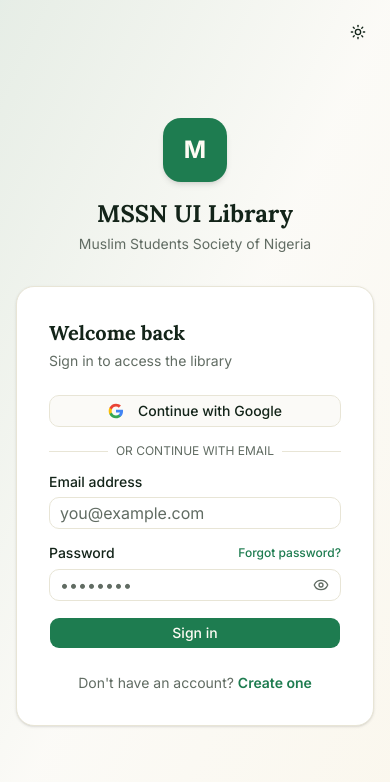
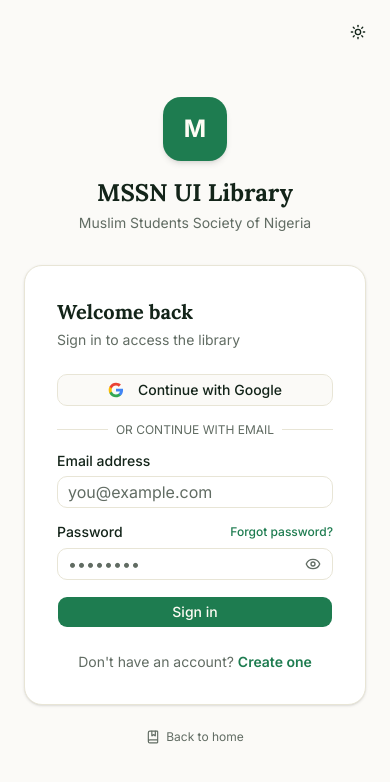
Before and after one commit to JubrilKolade/mssnui-library, a Next.js app: page /login in a window 390 px wide. Shown: the top 782 px of the page. Built offline with nearby package versions, Linux system fonts and the light colour scheme.

Commit message:
feat(ui): split-screen auth pages with unsplash imagery, hero photo, custom 404

```diff
--- a/next.config.ts
+++ b/next.config.ts
@@ -14,6 +14,10 @@
       },
       {
         protocol: "https",
+        hostname: "images.unsplash.com",
+      },
+      {
+        protocol: "https",
         hostname: "lh3.googleusercontent.com", // Google profile images
       },
     ],
--- a/src/app/(auth)/layout.tsx
+++ b/src/app/(auth)/layout.tsx
@@ -11,25 +11,11 @@
   children: React.ReactNode;
 }) {
   return (
-    <main className="min-h-screen bg-gradient-to-br from-primary/10 via-background to-accent/20 flex items-center justify-center p-4 relative">
-      <div className="absolute top-4 right-4">
+    <div className="relative min-h-screen bg-background">
+      <div className="absolute right-4 top-4 z-10">
         <ThemeToggle />
       </div>
-      <div className="w-full max-w-md">
-        {/* Logo */}
-        <div className="text-center mb-8">
-          <div className="inline-flex items-center justify-center w-16 h-16 rounded-2xl bg-primary text-primary-foreground text-2xl font-bold mb-4 shadow-md">
-            M
-          </div>
-          <h1 className="font-serif text-2xl font-bold text-foreground">
-            MSSN UI Library
-          </h1>
-          <p className="text-muted-foreground text-sm mt-1">
-            Muslim Students Society of Nigeria
-          </p>
-        </div>
-        {children}
-      </div>
-    </main>
+      {children}
+    </div>
   );
 }
--- a/src/app/(auth)/login/page.tsx
+++ b/src/app/(auth)/login/page.tsx
@@ -1,4 +1,5 @@
 import { LoginForm } from "@/src/components/auth/LoginForm";
+import { AuthSplit } from "@/src/components/auth/AuthSplit";
 import { Metadata } from "next";
 import Link from "next/link";
 import { Suspense } from "react";
@@ -9,6 +10,13 @@
 
 export default function LoginPage() {
   return (
+    <AuthSplit
+      image="https://images.unsplash.com/photo-1568667256549-094345857637?q=80&w=1600&auto=format&fit=crop"
+      imageAlt="A warm-lit library aisle lined with wooden bookshelves"
+      imageSide="left"
+      quote="Read! In the name of your Lord who created."
+      cite="Qur'an 96:1"
+    >
       <div className="bg-card rounded-2xl shadow-sm border border-border p-8">
         <div className="mb-6">
           <h2 className="font-serif text-xl font-bold text-foreground">
@@ -33,5 +41,6 @@
           </Link>
         </p>
       </div>
+    </AuthSplit>
   );
 }
--- a/src/app/(auth)/register/page.tsx
+++ b/src/app/(auth)/register/page.tsx
@@ -1,4 +1,5 @@
 import { RegisterForm } from "@/src/components/auth/RegisterForm";
+import { AuthSplit } from "@/src/components/auth/AuthSplit";
 import { Metadata } from "next";
 import Link from "next/link";
 
@@ -8,6 +9,13 @@
 
 export default function RegisterPage() {
   return (
+    <AuthSplit
+      image="https://images.unsplash.com/photo-1521587760476-6c12a4b040da?q=80&w=1600&auto=format&fit=crop"
+      imageAlt="A grand library hall with towering shelves and arched windows"
+      imageSide="right"
+      quote="Seeking knowledge is an obligation upon every Muslim."
+      cite="Prophet Muhammad ﷺ — Sunan Ibn Majah"
+    >
       <div className="bg-card rounded-2xl shadow-sm border border-border p-8">
         <div className="mb-6">
           <h2 className="font-serif text-xl font-bold text-foreground">
@@ -30,5 +38,6 @@
           </Link>
         </p>
       </div>
+    </AuthSplit>
   );
 }
--- /dev/null
+++ b/src/app/not-found.tsx
@@ -0,0 +1,61 @@
+import type { Metadata } from "next";
+import Image from "next/image";
+import Link from "next/link";
+import { Home, BookX } from "lucide-react";
+
+export const metadata: Metadata = {
+  title: "Page Not Found — MSSN UI Library",
+};
+
+export default function NotFound() {
+  return (
+    <main className="flex min-h-screen items-center justify-center bg-background p-4">
+      <div className="w-full max-w-lg overflow-hidden rounded-2xl border border-border bg-card shadow-sm">
+        {/* Image banner */}
+        <div className="relative h-56">
+          <Image
+            src="https://images.unsplash.com/photo-1550399105-c4db5fb85c18?q=80&w=1600&auto=format&fit=crop"
+            alt="Stacks of old, well-read books in a dim library"
+            fill
+            priority
+            sizes="(max-width: 1024px) 100vw, 512px"
+            className="object-cover"
+          />
+          <div className="absolute inset-0 bg-gradient-to-t from-background via-background/30 to-transparent" />
+          <span className="absolute left-1/2 top-1/2 -translate-x-1/2 -translate-y-1/2 rounded-full border border-white/20 bg-black/50 px-5 py-1.5 font-serif text-3xl font-bold tracking-widest text-white backdrop-blur-md">
+            404
+          </span>
+        </div>
+
+        {/* Content */}
+        <div className="p-8 text-center">
+          <div className="mx-auto mb-4 flex h-12 w-12 items-center justify-center rounded-full bg-primary/10">
+            <BookX className="h-6 w-6 text-primary" />
+          </div>
+          <h1 className="font-serif text-2xl font-bold text-foreground">
+            This shelf is empty
+          </h1>
+          <p className="mt-2 text-sm leading-relaxed text-muted-foreground">
+            The page you&apos;re looking for has been misplaced — or perhaps it
+            was never catalogued. Let&apos;s get you back to the reading room.
+          </p>
+          <div className="mt-6 flex flex-wrap items-center justify-center gap-3">
+            <Link
+              href="/"
+              className="inline-flex items-center gap-2 rounded-lg bg-primary px-5 py-2.5 text-sm font-medium text-primary-foreground shadow-sm transition-colors hover:bg-primary/90"
+            >
+              <Home className="h-4 w-4" />
+              Back to home
+            </Link>
+            <Link
+              href="/dashboard"
+              className="inline-flex items-center gap-2 rounded-lg border border-border px-5 py-2.5 text-sm font-medium text-foreground transition-colors hover:bg-muted"
+            >
+              Go to dashboard
+            </Link>
+          </div>
+        </div>
+      </div>
+    </main>
+  );
+}
--- a/src/app/page.tsx
+++ b/src/app/page.tsx
@@ -1,4 +1,5 @@
 import Link from "next/link";
+import Image from "next/image";
 import { auth } from "@/src/lib/auth";
 import { prisma } from "@/src/lib/prisma";
 import { Footer } from "@/src/components/layout/Footer";
@@ -65,40 +66,9 @@
   );
 }
 
-// Decorative shelf of book spines — the "library" centrepiece of the hero.
-const SPINES = [
-  { label: "Linguistics", color: "bg-emerald-700", text: "text-emerald-50", h: "h-56" },
-  { label: "Economics", color: "bg-amber-600", text: "text-amber-50", h: "h-64" },
-  { label: "Geography", color: "bg-teal-800", text: "text-teal-50", h: "h-52" },
-  { label: "Physics", color: "bg-rose-800", text: "text-rose-50", h: "h-60" },
-  { label: "Law", color: "bg-indigo-800", text: "text-indigo-50", h: "h-56" },
-  { label: "Anatomy", color: "bg-stone-700", text: "text-stone-50", h: "h-64" },
-];
-
-function Bookshelf() {
-  return (
-    <div className="relative">
-      <div className="flex items-end justify-center gap-2">
-        {SPINES.map((s, i) => (
-          <div
-            key={s.label}
-            className={`${s.color} ${s.h} flex w-11 items-center justify-center rounded-t-md shadow-lg ring-1 ring-black/10 transition-transform duration-300 hover:-translate-y-2`}
-            style={{ transform: `rotate(${i % 2 === 0 ? -1.5 : 1.5}deg)` }}
-          >
-            <span
-              className={`${s.text} rotate-180 text-xs font-semibold tracking-wide [writing-mode:vertical-rl]`}
-            >
-              {s.label}
-            </span>
-          </div>
-        ))}
-      </div>
-      {/* Shelf plank */}
-      <div className="mt-1 h-4 rounded-md bg-gradient-to-b from-amber-800 to-amber-950 shadow-md" />
-      <div className="mx-4 h-2 rounded-b-md bg-amber-950/60" />
-    </div>
-  );
-}
+// Hero photograph — a grand library interior to anchor the page.
+const HERO_IMAGE =
+  "https://images.unsplash.com/photo-1507842217343-583bb7270b66?q=80&w=1600&auto=format&fit=crop";
 
 export default async function LandingPage() {
   const session = await auth();
@@ -211,9 +181,27 @@
             </p>
           </div>
 
-          {/* Bookshelf */}
-          <div className="hidden lg:block">
-            <Bookshelf />
+          {/* Hero image */}
+          <div className="relative hidden lg:block">
+            <div className="relative aspect-[4/5] overflow-hidden rounded-3xl shadow-2xl ring-1 ring-border">
+              <Image
+                src={HERO_IMAGE}
+                alt="A grand library interior with towering wooden bookshelves"
+                fill
+                priority
+                sizes="(max-width: 1024px) 0px, 45vw"
+                className="object-cover"
+              />
+              <div className="absolute inset-0 bg-gradient-to-t from-background/80 via-transparent to-transparent" />
+              <div className="absolute inset-x-5 bottom-5 rounded-2xl border border-white/15 bg-black/40 px-5 py-4 backdrop-blur-md">
+                <p className="font-serif text-lg font-bold text-white">
+                  A library within reach
+                </p>
+                <p className="text-sm text-white/70">
+                  {(stats.totalBooks + stats.totalCourses + stats.totalProjects).toLocaleString()}+ resources, free for every MSSN UI student.
+                </p>
+              </div>
+            </div>
           </div>
         </div>
       </section>
--- /dev/null
+++ b/src/components/auth/AuthSplit.tsx
@@ -0,0 +1,92 @@
+import Image from "next/image";
+import Link from "next/link";
+import { BookMarked } from "lucide-react";
+
+interface AuthSplitProps {
+  image: string;
+  imageAlt: string;
+  imageSide?: "left" | "right";
+  quote?: string;
+  cite?: string;
+  children: React.ReactNode;
+}
+
+export function AuthSplit({
+  image,
+  imageAlt,
+  imageSide = "left",
+  quote,
+  cite,
+  children,
+}: AuthSplitProps) {
+  const imageOnRight = imageSide === "right";
+
+  return (
+    <div className="grid min-h-screen lg:grid-cols-2">
+      {/* Image panel */}
+      <div
+        className={`relative hidden lg:block ${
+          imageOnRight ? "order-2" : "order-1"
+        }`}
+      >
+        <Image
+          src={image}
+          alt={imageAlt}
+          fill
+          priority
+          sizes="(max-width: 1024px) 0px, 50vw"
+          className="object-cover"
+        />
+        <div className="absolute inset-0 bg-gradient-to-t from-emerald-950/90 via-emerald-950/25 to-transparent" />
+        {quote && (
+          <figure className="absolute inset-x-10 bottom-10 text-white">
+            <blockquote className="font-serif text-xl italic leading-relaxed drop-shadow-md">
+              &ldquo;{quote}&rdquo;
+            </blockquote>
+            {cite && (
+              <figcaption className="mt-2 text-sm text-white/70">
+                {cite}
+              </figcaption>
+            )}
+          </figure>
+        )}
+      </div>
+
+      {/* Form panel */}
+      <div
+        className={`flex min-h-screen items-center justify-center p-6 sm:p-10 ${
+          imageOnRight ? "lg:order-1" : ""
+        }`}
+      >
+        <div className="w-full max-w-md">
+          <div className="mb-8 text-center">
+            <Link
+              href="/"
+              className="inline-flex items-center justify-center h-16 w-16 rounded-2xl bg-primary text-primary-foreground text-2xl font-bold shadow-md transition-transform hover:scale-105"
+            >
+              M
+            </Link>
+            <h1 className="mt-4 font-serif text-2xl font-bold text-foreground">
+              MSSN UI Library
+            </h1>
+            <p className="mt-1 text-sm text-muted-foreground">
+              Muslim Students Society of Nigeria
+            </p>
+          </div>
+
+          {children}
+
+          <p className="mt-6 text-center text-xs text-muted-foreground">
+            <Link
+              href="/"
+              className="inline-flex items-center gap-1.5 transition-colors hover:text-primary"
+            >
+              <BookMarked className="h-3.5 w-3.5" />
+              Back to home
+            </Link>
+          </p>
+        </div>
+      </div>
+    </div>
+  );
+}
```
Also changed, not shown: src/app/(auth)/forgot-password/page.tsx (+9 -0 lines), src/app/(auth)/reset-password/page.tsx (+9 -0 lines). Lines whose indentation alone changed are shown as unchanged.
